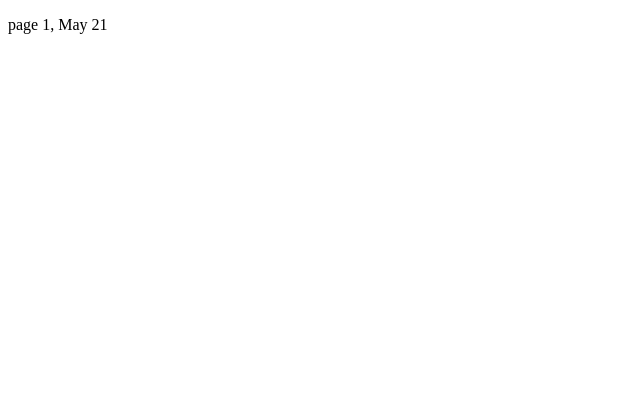
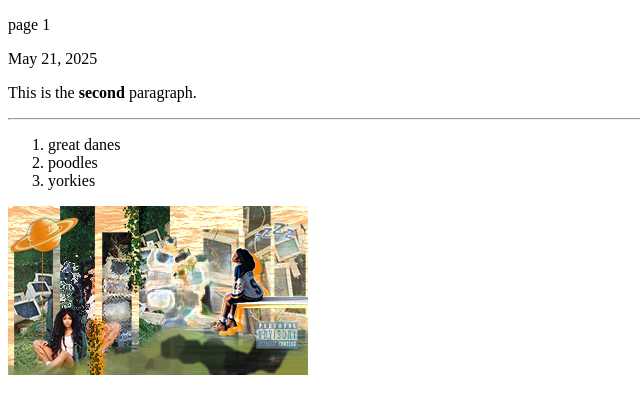
Before and after one commit to kendallnc/kendallnc.github.io, a plain HTML site: page index.html in a window 1280 px wide. Shown: the whole page, without its empty margins (0-640 px from the left). Drawn offline with Linux system fonts and the light colour scheme.

Commit message:
Add files via upload

```diff
--- a/index.html
+++ b/index.html
@@ -3,11 +3,23 @@
 <html>
 
 <head>
-
+    <title>May 21, 2025</title>
 </head>
 
 <body>
-    <p>page 1, May 21</p>
+    <p>page 1</p>
+    <p>May 21, 2025</p>
+    <p>This is the <b>second</b> paragraph.</p>
+
+    <hr>
+
+    <ol>
+        <li>great danes</li>
+        <li>poodles</li>
+        <li>yorkies</li>
+    </ol>
+
+    <img src ="graphics/sza poster.png" alt="SZA poster">
 </body>
 
 
```
